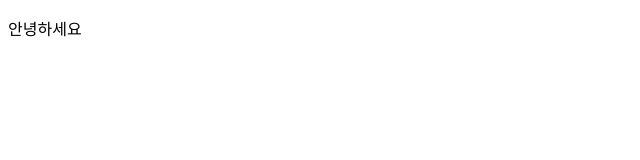
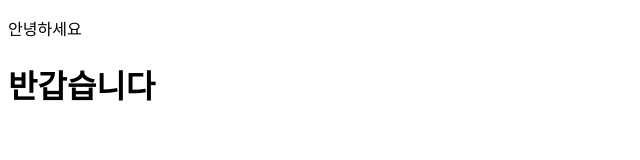
Before and after one commit to ChaeJiHye/test, a plain HTML site: page index.html in a window 1280 px wide. Shown: the whole page, without its empty margins (0-640 px from the left). Drawn offline with Linux system fonts and the light colour scheme.

Commit message:
h1태그 추가

```diff
--- a/index.html
+++ b/index.html
@@ -5,5 +5,6 @@
 </head>
 <body>
 <p>안녕하세요</p>
+<h1>반갑습니다</h1>
 </body>
 </html>
```
